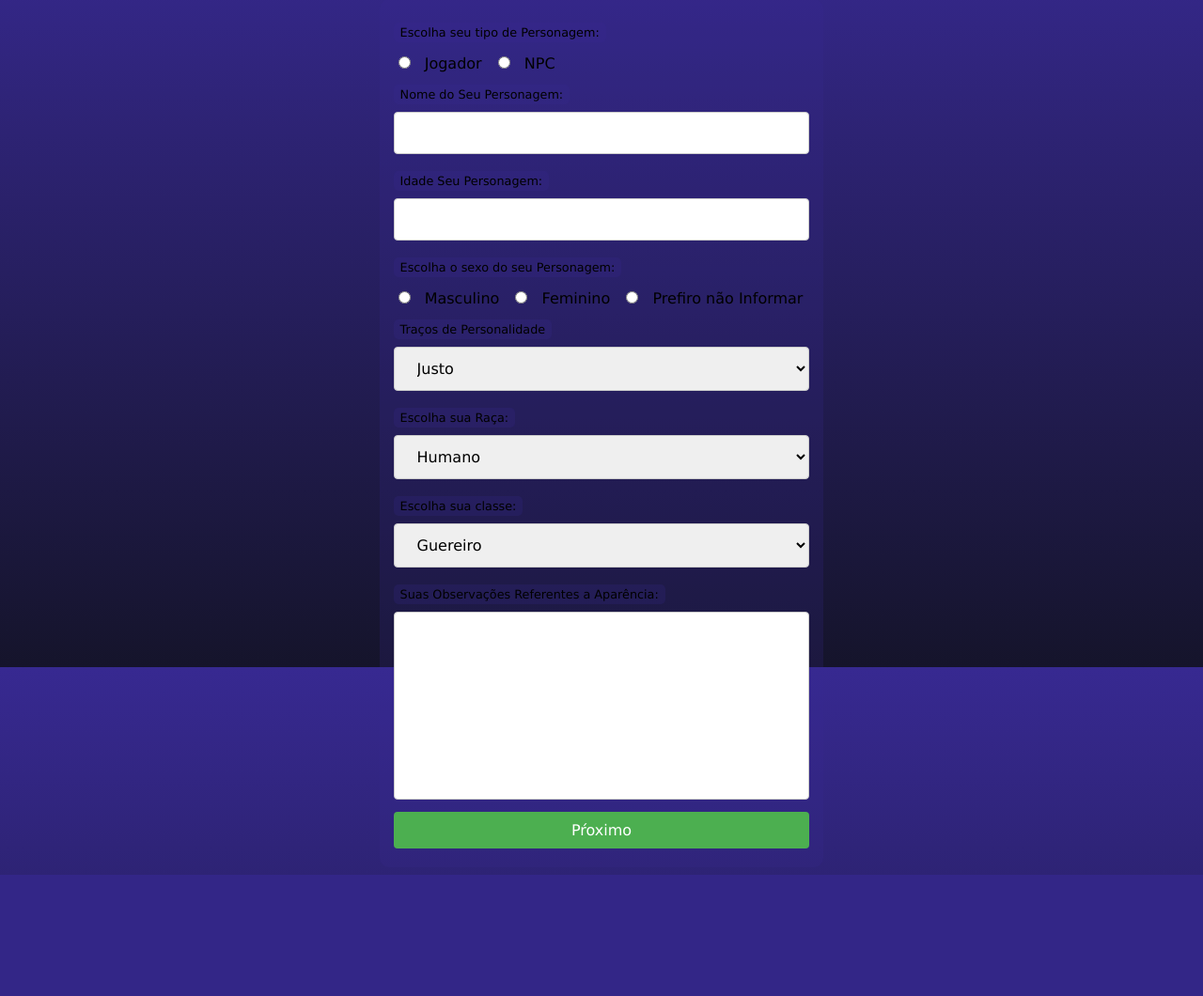
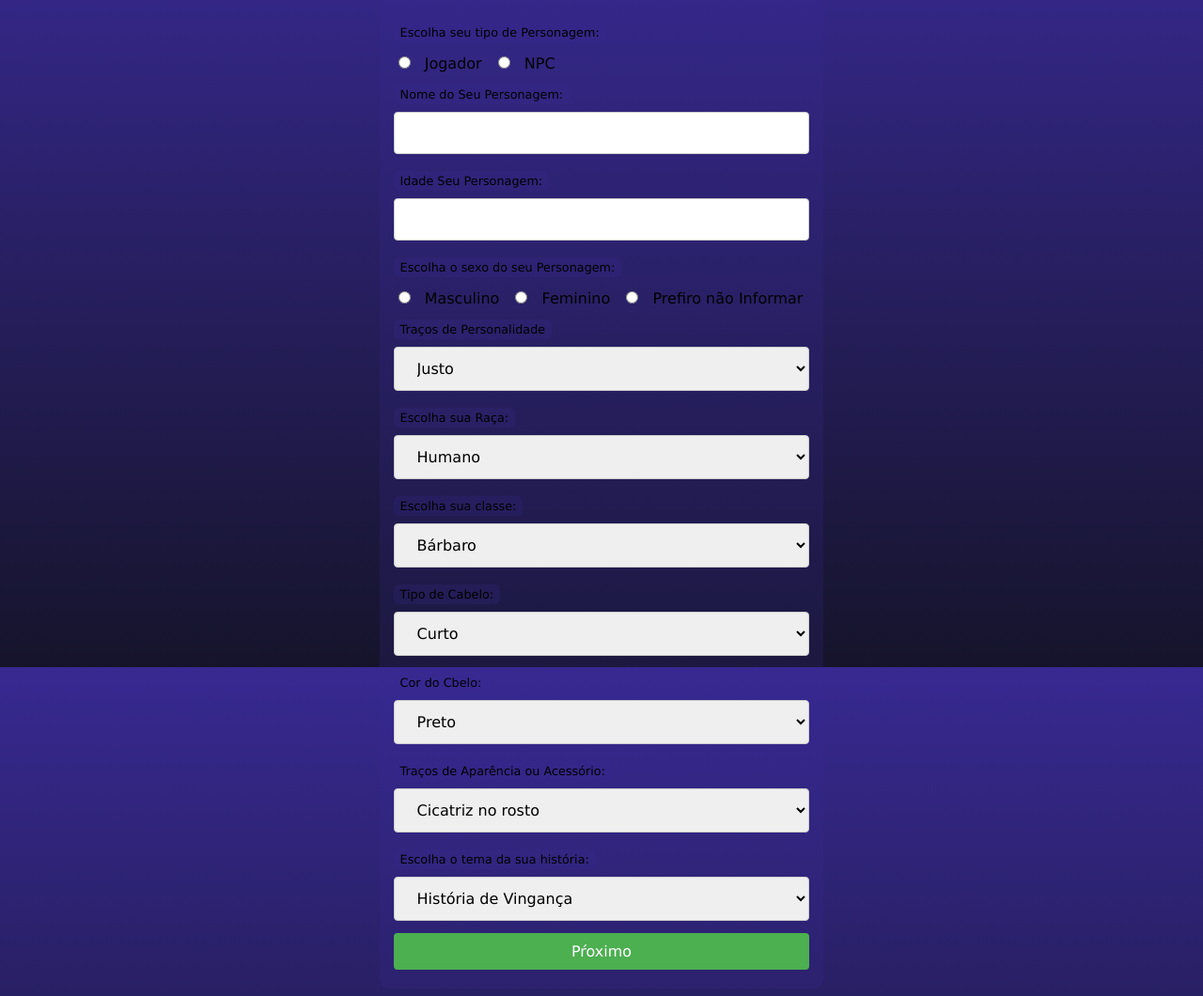
Before and after one commit to JairoJJr/RPG_PHP, a PHP site: page /formulario.html in a window 1280 px wide. Shown: the part 90-1150 px from the top of the page at 94% size. Before the commit the page ends 1021 px from the top, so only its background shows below. Run offline with PHP 8.4, Linux system fonts and the light colour scheme.

Commit message:
formulario-prompt
formulárioa já está com os campos solicitados, e arrumei uns detalhes do prompt

```diff
--- a/formulario.html
+++ b/formulario.html
@@ -79,42 +79,100 @@
                 <label for="raca">Escolha sua Raça:</label>
                 <select name="raca">
                     <option value="humano">Humano</option>
-                    <option value="anao">Anão</option>
                     <option value="elfo">Elfo</option>
                     <option value="anao">Anão</option>
                     <option value="halfling">Halfling</option>
                     <option value="gnomo">Gnomo</option>
                     <option value="tiefling">Tiefling</option>
-                    <option value="meioelfo">MeioElfo</option>
-                    <option value="meioorc">MeioOrc</option>
+                    <option value="dragonborn">Dragonborn</option>
+                    <option value="meio-elfo">Meio-Elfo</option>
+                    <option value="meio-orc">Meio-Orc</option>
                 </select>
             </div>
             <!--CLASSE-->
             <div>
                 <label for="classe">Escolha sua classe:</label>
                 <select name="classe">
-                    <option value="guerreiro">Guereiro</option>
                     <option value="barbaro">Bárbaro</option>
                     <option value="bardo">Bardo</option>
                     <option value="bruxo">Bruxo</option>
-                    <option value="clerigo">Clerigo</option>
+                    <option value="clerigo">Clérigo</option>
                     <option value="druida">Druida</option>
                     <option value="feiticeiro">Feiticeiro</option>
+                    <option value="guerreiro">Guerreiro</option>
                     <option value="guardiao">Guardião</option>
                     <option value="ladino">Ladino</option>
                     <option value="mago">Mago</option>
                     <option value="monge">Monge</option>
                     <option value="paladino">Paladino</option>
-                    <option value="paladino">Paladino</option>
-                    <option value="xama">Xamã</option>
                 </select>
             </div>
-            <!--OBS-->
+            <!--TIPO DO CABELO-->
+            <div>
+                <label for="tipo_cabelo">Tipo de Cabelo:</label>
+                <select name="tipo_cabelo">
+                    <option value="curto">Curto</option>
+                    <option value="comprido">Comprido</option>
+                    <option value="calvo">Calvo</option>
+                    <option value="trancas">Tranças</option>
+                </select>
+            </div>
+            <!--COR DO CABELO-->
+            <div>
+                <label for="cor_cabelo">Cor do Cbelo:</label>
+                <select name="cor_cabelo">
+                    <option value="preto">Preto</option>
+                    <option value="castanho">Castanho</option>
+                    <option value="loiro">Loiro</option>
+                    <option value="ruivo">Ruivo</option>
+                    <option value="azul">Azul</option>
+                    <option value="verde">Verde</option>
+                    <option value="roxo">Roxo</option>
+                </select>
+            </div>
+            <!--Acessórios ou Aparência-->
+            <div>
+                <label for="acessorio_aparencia">Traços de Aparência ou Acessório:</label>
+                <select name="acessorio_aparencia">
+                    <option value="cicatriz">Cicatriz no rosto</option>
+                    <option value="brinco">Brinco</option>
+                    <option value="colar">Colar</option>
+                    <option value="tatuagens">Tatuagens</option>
+                </select>
+            </div>
+            <!--TEMA DO BACKGROUND-->
+            <div>
+                <label for="tema_background">Escolha o tema da sua história:</label>
+                <select name="tema_background">
+                    <option value="historia_vinganca">História de Vingança</option>
+                    <option value="jornada_heroi">Jornada do Herói</option>
+                    <option value="conspiracao_politica">Conspiração Política</option>
+                    <option value="amor_proibido">Amor Proibido</option>
+                    <option value="misterio_sobrenatural">Mistério Sobrenatural</option>
+                    <option value="aventura_exploracao">Aventura de Exploração</option>
+                    <option value="fuga_prisao">A Fuga da Prisão</option>
+                    <option value="guerra_epica">Guerra Épica</option>
+                    <option value="busca_tesouro">Busca pelo Tesouro</option>
+                    <option value="redencao_vilao">Redenção do Vilão</option>
+                    <option value="tragedia_amor">Tragédia de Amor</option>
+                    <option value="confronto_deuses">Confronto de Deuses</option>
+                    <option value="intriga_corte_real">Intriga na Corte Real</option>
+                    <option value="ascensao_poder">Ascensão ao Poder</option>
+                    <option value="missao_resgate">Missão de Resgate</option>
+                    <option value="sobrevivencia_ambiente_hostil">Sobrevivência em Ambiente Hostil</option>
+                    <option value="desafio_sobrevivencia">Desafio de Sobrevivência</option>
+                    <option value="competicao_mortal">Competição Mortal</option>
+                    <option value="busca_verdade">Busca pela Verdade</option>
+                    <option value="revolucao_popular">Revolução Popular</option>
+                    <option value="conflito_racial">Conflito Racial</option>
+                </select>
+            </div>
+            <!--OBS
             <div>
                 <label for="obs">Suas Observações Referentes a Aparência:</label>
                 <input type="text" name="obs" maxlength="100" style="height: 200px;">
             </div>
-
+            -->
             <input type="submit" value="Pŕoximo" name="proximo">
         </form>
     </header>
--- a/prompt.php
+++ b/prompt.php
@@ -6,6 +6,10 @@
     $tracos_de_personalidade = $_POST['tracos_de_personalidade'];
     $raca = $_POST['raca'];
     $classe = $_POST['classe'];
+    $tipo_cabelo = $_POST['tipo_cabelo'];
+    $cor_cabelo = $_POST['cor_cabelo'];
+    $acessorio_aparencia = $_POST['acessorio_aparencia'];
+    $tema_background = $_POST['tema_background'];
 ?>
 <!DOCTYPE html>
 <html lang="en">
@@ -28,7 +32,7 @@
     ?></p>
     <!--Testando Prompt -->
     <p><?php
-        $prompt = "Crie uma história para meu personagem de D&D para uma campanha que vou iniciar. O personagem se chama $nome, tem $idade anos de idade, é da raça $raça, da classe $classe, é do sexo $sexo, seu traço de personalidade é $tracos__de_personalidade, a história será de <tema_background>. Para preenchimento da ficha, com base na história e personalidade dele, também crie frases de até 100 caracteres para os campos de: Traços de personalidade, Ideais, Vínculos e Fraquezas. Suas regras para criar a história são: Não especifique o local de nascimento e nem dê nomes de lugares, apenas características sobre o lugar; Só escreva a história anterior à campanha que eu iniciarei agora, sem fazer nenhum tipo de introdução à jornada que farei no jogo; Não faça afirmações do tipo \"moral da história\".
+        $prompt = "Crie uma história para meu personagem de D&D para uma campanha que vou iniciar. O personagem se chama $nome, tem $idade anos de idade, é da raça $raça, da classe $classe, é do sexo $sexo, seu traço de personalidade é $tracos__de_personalidade, a história será de $tema_background. Seu cabelo é $cor_cabelo e do tipo $tipo_cabelo. Possui $acessorio_aparencia. Para preenchimento da ficha, com base na história e personalidade dele, também crie frases de até 100 caracteres para os campos de: Traços de personalidade, Ideais, Vínculos e Fraquezas. Suas regras para criar a história são: Não especifique o local de nascimento e nem dê nomes de lugares, apenas características sobre o lugar; Só escreva a história anterior à campanha que eu iniciarei agora, sem fazer nenhum tipo de introdução à jornada que farei no jogo; Não faça afirmações do tipo \"moral da história\".
         Com base nesse personagem preencha os pontos de atributos que são: força, destreza, constituição, inteligência, sabedoria e carisma.";
         echo $prompt;
     ?></p>
```
Also changed, not shown: 2 other files.
